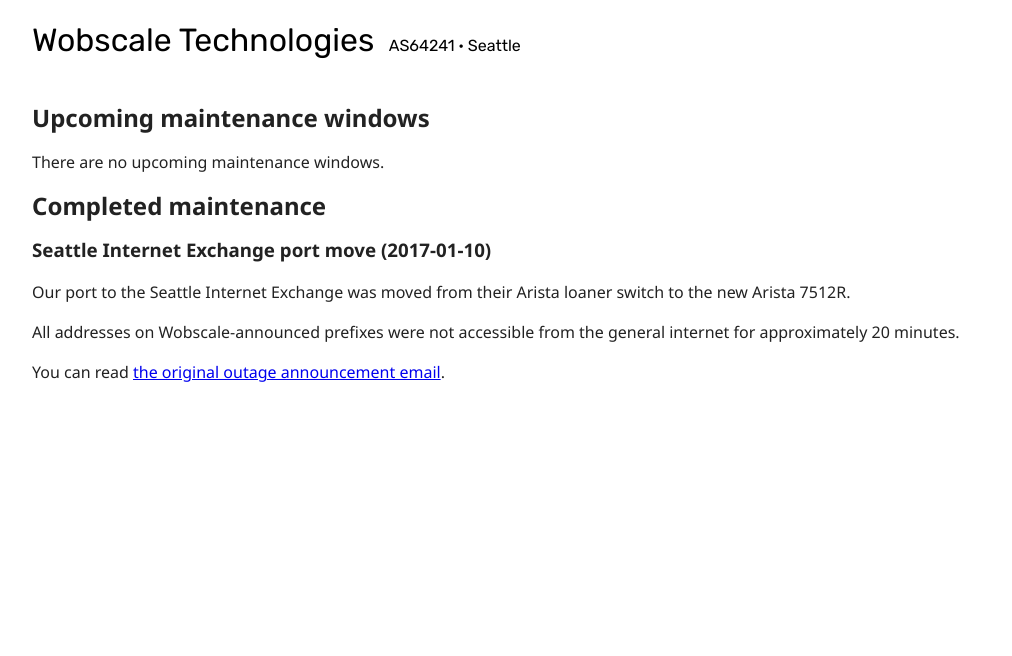
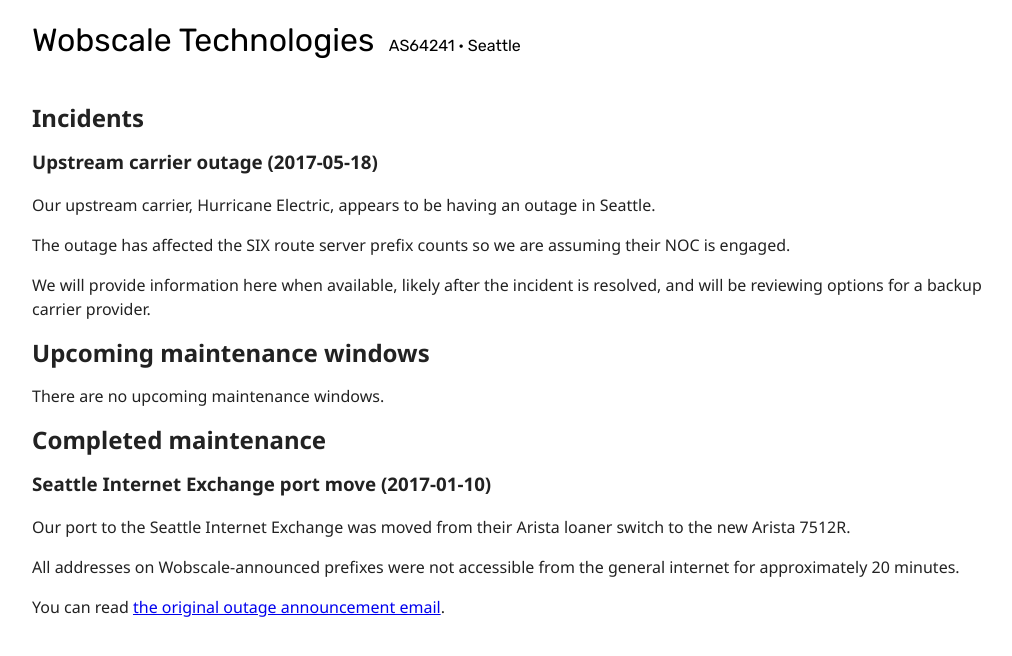
Before and after one commit to wobscale/status.wobscale.website, a Jekyll site: the page built from index.md, in a window 1280 px wide. Shown: the top 656 px of the page, without its empty margins (128-1140 px from the left). Built offline with Jekyll 4.4.1, drawn with Linux system fonts in a browser that asks for light colours; our own code applies the rules of GitHub Pages for plain Markdown files.

Commit message:
he.net outage ;_;

```diff
--- a/index.md
+++ b/index.md
@@ -1,6 +1,16 @@
 ---
 layout: "default"
 ---
+
+## Incidents
+
+### Upstream carrier outage (2017-05-18)
+
+Our upstream carrier, Hurricane Electric, appears to be having an outage in Seattle.
+
+The outage has affected the SIX route server prefix counts so we are assuming their NOC is engaged.
+
+We will provide information here when available, likely after the incident is resolved, and will be reviewing options for a backup carrier provider.
 
 ## Upcoming maintenance windows
 
```
